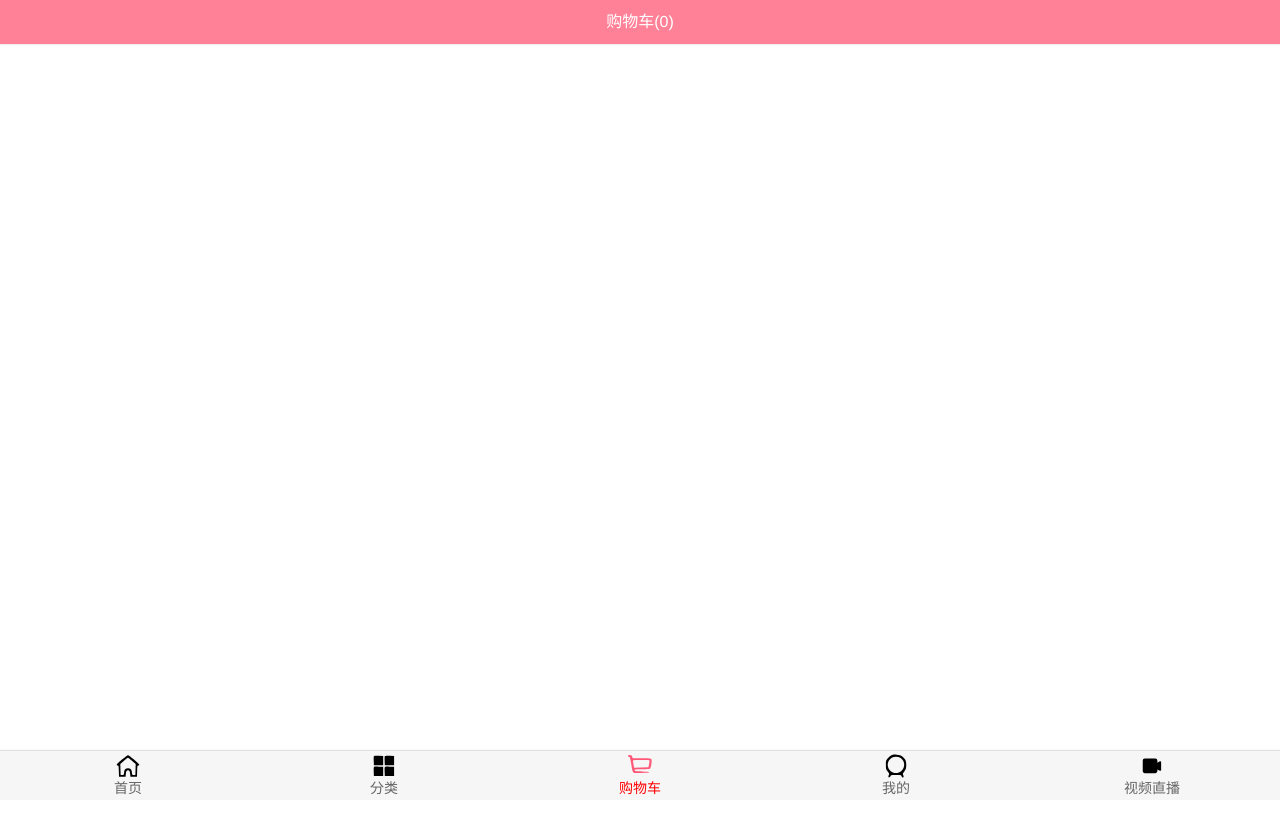
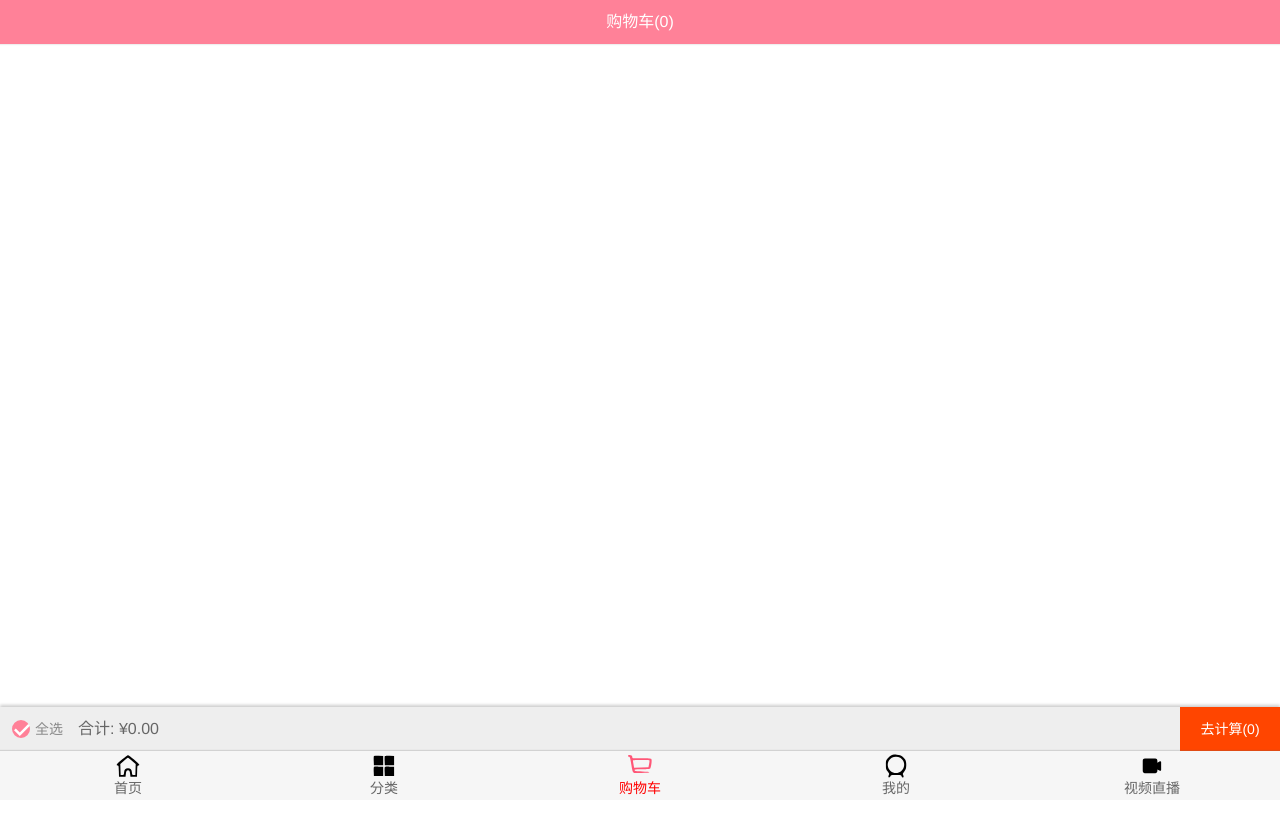
Before and after one commit to ccqaiqd/vue_fangMGJ, a Vue app: page /cart in a window 1280 px wide. Shown: the top 834 px of the page. Built offline with nearby package versions, Linux system fonts and the light colour scheme; what @nutui/nutui would draw is missing.

Commit message:
购物车 展示 价格 件数计算  P219

```diff
--- a/src/components/common/scroll/Scroll.vue
+++ b/src/components/common/scroll/Scroll.vue
@@ -62,7 +62,7 @@
     },
     // 重新计算可滚动区域
     refresh() {
-      console.log("----------------");
+      console.log("----------------hhh");
       this.scroll.refresh()
     }
   }
--- a/src/store/mutations.js
+++ b/src/store/mutations.js
@@ -7,6 +7,7 @@
 
   // 新增商品
   [ADD_TO_CART](state,payload) {
+    payload.checked = true
     state.cartList.push(payload)
   }
 }
--- a/src/views/cart/Cart.vue
+++ b/src/views/cart/Cart.vue
@@ -12,6 +12,7 @@
     <!-- 商品的列表 -->
     <CartList></CartList>
     <!-- 底部汇总 -->
+    <CartBottomBar></CartBottomBar>
   </div>
 </template>
 
@@ -22,13 +23,15 @@
   // 把vuex中的计算属性直接映射过来用
   import {mapGetters} from 'vuex'
   import CartList from '@/views/cart/childComps/CartList'
+  import CartBottomBar from '@/views/cart/childComps/CartBottomBar'
   export default {
     name: 'Cart',
     components: {
       TestTow,
       TestThree,
       NavBar,
-      CartList
+      CartList,
+      CartBottomBar
     },
 
     computed: {
--- /dev/null
+++ b/src/views/cart/childComps/CartBottomBar.vue
@@ -0,0 +1,94 @@
+<template>
+  <div class="bottom-menu">
+    <CheckButton class="select-all" @checkBtnClick="checkBtnClick" v-model="isSelectAll"></CheckButton>
+    <span>全选</span>
+    <span class="total-price">合计: ¥{{totalPrice}}</span>
+    <span class="buy-product">去计算({{cartLength}})</span>
+  </div>
+</template>
+
+<script>
+  import CheckButton from './CheckButton'
+  import { mapGetters } from 'vuex'
+
+	export default {
+		name: "BottomBar",
+    components: {
+		  CheckButton
+    },
+    computed: {
+      ...mapGetters([
+      	'cartList',
+        'cartLength'
+      ]),
+		  totalPrice() {
+        const cartList = this.cartList;
+        return cartList.filter(item => {
+          return item.checked
+        }).reduce((preValue, item) => {
+          return preValue + item.count * item.price
+        }, 0).toFixed(2)
+      },
+      // 选了几件去计算
+      cartLength() {
+       const cartList = this.cartList;
+        return cartList.filter(item => {
+          return item.checked
+        }).reduce((preValue, item)=> {
+          return preValue + item.count
+        },0)
+      },
+      isSelectAll: function () {
+        return this.cartList.find(item => item.checked === false) === undefined;
+      }
+    },
+    methods: {
+      checkBtnClick: function () {
+        console.log("点击了全选~");
+        this.cartList.forEach(()=> {
+          // 改变里面每一个的选中状态
+        })
+      }
+    }
+	}
+</script>
+
+<style scoped>
+  .bottom-menu {
+    width: 100%;
+    height: 44px;
+    background-color: #eee;
+    position: fixed;
+    bottom: 49px;
+    left: 0;
+    box-shadow: 0 -2px 3px rgba(0, 0, 0, .2);
+    font-size: 14px;
+    color: #888;
+    line-height: 44px;
+    padding-left: 35px;
+    box-sizing: border-box;
+  }
+
+  .bottom-menu .select-all {
+    position: absolute;
+    line-height: 0;
+    left: 12px;
+    top: 13px;
+  }
+
+  .bottom-menu .total-price {
+    margin-left: 15px;
+    font-size: 16px;
+    color: #666;
+  }
+
+  .bottom-menu .buy-product {
+    background-color: orangered;
+    color: #fff;
+    width: 100px;
+    height: 44px;
+    text-align: center;
+    line-height: 44px;
+    float: right;
+  }
+</style>
--- a/src/views/cart/childComps/CartList.vue
+++ b/src/views/cart/childComps/CartList.vue
@@ -1,7 +1,7 @@
 <template>
   <div class="cartList">
-    <Scroll class="centent">
-      <CartListItem v-for="(item,index) in cartList" :key="index" :product="item"></CartListItem>
+    <Scroll class="centent" ref="scroll">
+      <CartListItem v-for="(item,index) in cartList" :key="index" :item-info="item"></CartListItem>
       <!-- <li v-for="item in cartList">{{item}}</li> -->
     </Scroll>
   </div>
@@ -19,6 +19,9 @@
   },
   computed: {
     ...mapGetters(['cartList'])
+  },
+  activated() {
+    this.$refs.scroll.refresh()
   }
 }
 </script>
--- a/src/views/cart/childComps/CartListItem.vue
+++ b/src/views/cart/childComps/CartListItem.vue
@@ -1,25 +1,98 @@
 <template>
-  <div>
-    {{product}}
-
+  <div id="shop-item">
+    <div class="item-selector">
+      <CheckButton @checkBtnClick="checkedChange" v-model="itemInfo.checked"></CheckButton>
+    </div>
+    <div class="item-img">
+      <img :src="itemInfo.image" alt="商品图片">
+    </div>
+    <div class="item-info">
+      <div class="item-title">{{itemInfo.title}}</div>
+      <div class="item-desc">{{itemInfo.desc}}</div>
+      <div class="info-bottom">
+        <div class="item-price left">¥{{itemInfo.price}}</div>
+        <div class="item-count right">x{{itemInfo.count}}</div>
+      </div>
+    </div>
   </div>
 </template>
 
 <script>
-export default {
-  name:'CartListItem',
-  props: {
-    product: {
-      type:Object,
-      default() {
-        return {}
+  import CheckButton from './CheckButton'
+
+  export default {
+    name: "CartListItem",
+    props: {
+      itemInfo: Object
+    },
+    components: {
+      CheckButton
+    },
+    methods: {
+      checkedChange: function () {
+        this.itemInfo.checked = !this.itemInfo.checked;
       }
-
     }
   }
-}
 </script>
 
-<style>
+<style scoped>
+  #shop-item {
+    width: 100%;
+    display: flex;
+    font-size: 0;
+    padding: 5px;
+    border-bottom: 1px solid #ccc;
+  }
 
+  .item-selector {
+    width: 20px;
+    display: flex;
+    justify-content: center;
+    align-items: center;
+  }
+
+  .item-title, .item-desc {
+    overflow: hidden;
+    white-space: nowrap;
+    text-overflow: ellipsis;
+  }
+
+  .item-img {
+    padding: 5px;
+    /*border: 1px solid #ccc;*/
+  }
+
+  .item-img img {
+    width: 80px;
+    height: 100px;
+    display: block;
+    border-radius: 5px;
+  }
+
+  .item-info {
+    font-size: 17px;
+    color: #333;
+    padding: 5px 10px;
+    position: relative;
+    overflow: hidden;
+  }
+
+  .item-info .item-desc {
+    font-size: 14px;
+    color: #666;
+    margin-top: 15px;
+  }
+
+  .info-bottom {
+    margin-top: 10px;
+    position: absolute;
+    bottom: 10px;
+    left: 10px;
+    right: 10px;
+  }
+
+  .info-bottom .item-price {
+    color: orangered;
+  }
 </style>
--- /dev/null
+++ b/src/views/cart/childComps/CheckButton.vue
@@ -0,0 +1,51 @@
+<template>
+    <div>
+      <div class="icon-selector" :class="{'selector-active': checked}" @click="selectItem">
+        <img src="@/assets/img/cart/tick.svg" alt="">
+      </div>
+    </div>
+</template>
+
+<script>
+	export default {
+		name: "CheckButton",
+    props: {
+		  value: {
+		    type: Boolean,
+        default: true
+      }
+    },
+    data: function () {
+		  return {
+		    checked: this.value
+      }
+    },
+    methods: {
+      selectItem: function () {
+        this.$emit('checkBtnClick')
+      }
+    },
+    watch: {
+		  value: function (newValue) {
+        this.checked = newValue;
+      }
+    }
+	}
+</script>
+
+<style scoped>
+  .icon-selector {
+    position: relative;
+    margin: 0;
+    width: 18px;
+    height: 18px;
+    border-radius: 50%;
+    border: 2px solid #ccc;
+    cursor: pointer;
+  }
+
+  .selector-active {
+    background-color: #ff8198;
+    border-color: #ff8198;
+  }
+</style>
```
